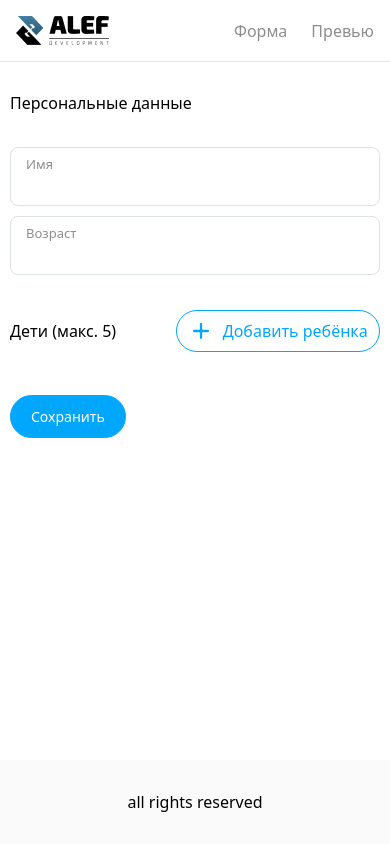
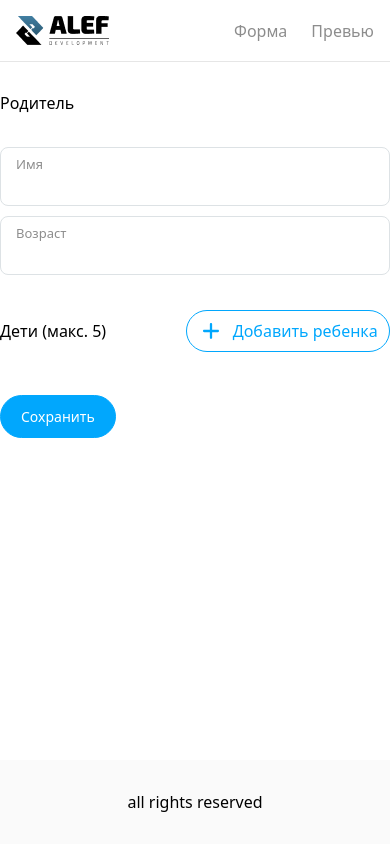
Before and after one commit to vitallios/ALFA_TEST, a Vue app: page / in a window 390 px wide. Built offline with nearby package versions, Linux system fonts and the light colour scheme.

Commit message:
REFACTORING

```diff
--- a/src/App.vue
+++ b/src/App.vue
@@ -2,84 +2,19 @@
 import { RouterView } from 'vue-router'
 import TheHeader from './components/TheHeader.vue'
 import TheFooter from './components/TheFooter.vue'
-const text ={
-  titlePages:'Персональные данные',
-  childrenCol:'Дети (макс. 5)',
-  AGE:'Возраст',
-  NAME:'Имя',
-  addChildrenItem:'Добавить ребёнка',
-  textSAVE:'Сохранить'
-}
 
 
-
-
-const CREATE_NEW_CHILD = () => {
-  const childrenList = document.getElementById('ChildrenList');
-  if (childrenList.children.length >= 5) {
-    alert('Максимальное количество детей - 5');
-    return;
-  }
-  const childrenItem = document.createElement('li');
-  childrenItem.classList.add('childrenItem', 'flex', 'gap-[18px]');
-
-  const childrenDivInputLabelName = document.createElement('div');
-  childrenDivInputLabelName.classList.add('childrenInput');
-
-  const childrenLabelName = document.createElement('label');
-  childrenLabelName.textContent = 'Имя';
-
-  const inputName = document.createElement('input');
-  inputName.type = 'text';
-  inputName.attributes.required = true;
-  inputName.name = 'childName';
-  inputName.classList.add('w-full', 'border-none', 'outline-none');
-
-  const childrenDivInputLabelAge = document.createElement('div');
-  childrenDivInputLabelAge.classList.add('childrenInput');
-
-  const childrenLabelAge = document.createElement('label');
-  childrenLabelAge.textContent = 'Возраст';
-
-  const inputAge = document.createElement('input');
-  inputAge.type = 'text';
-  inputAge.attributes.required = true;
-  inputAge.name = 'childAge';
-  inputAge.classList.add('w-full', 'border-none', 'outline-none');
-
-  const removeBtn = document.createElement('button');
-  removeBtn.classList.add('btn', 'removeBtn', 'text-[#01A7FD]');
-  removeBtn.textContent = 'Удалить';
-
-  childrenDivInputLabelName.append(childrenLabelName, inputName);
-  childrenDivInputLabelAge.append(childrenLabelAge, inputAge);
-  childrenItem.append(childrenDivInputLabelName, childrenDivInputLabelAge, removeBtn);
-  childrenList.appendChild(childrenItem);
-  removeBtn.addEventListener('click', () => childrenItem.remove());
-}
 </script>
 
 <template>
   <TheHeader />
   <div class="container">
-    <RouterView
-    :titlePages = text.titlePages
-    :childrenCol = text.childrenCol
-    :AGE = text.AGE
-    :NAME = text.NAME
-    :addChildrenItem = text.addChildrenItem
-    :textSAVE = text.textSAVE
-    @CREATE_NEW_CHILD = CREATE_NEW_CHILD
-     />
+    <RouterView />
   </div>
   <TheFooter />
 </template>
 
 
 <style scoped>
-@media  (max-width: 550px)  {
-  .container{
-    padding: 0 10px;
-  }
-}
+
 </style>
--- /dev/null
+++ b/src/components/BtnAddChildren.vue
@@ -0,0 +1,15 @@
+<script setup>
+const props = defineProps(['btnText', 'iconBtn' ]);
+</script>
+
+<template>
+ <button @click="$emit('addChild')" id="addChildBtn"
+  class="btn absolute right-0 flex justify-between items-center px-[20px] py-[10px] border-[#01A7FD] border-[1px] rounded-[100px] outline-none">
+  <svg width="24" height="24" viewBox="0 0 24 24" fill="none" xmlns="http://www.w3.org/2000/svg">
+   <path fill-rule="evenodd" clip-rule="evenodd" fill="#01A7FD"  :d="iconBtn" />
+  </svg>
+  <span class="ml-[10px] text-[#01A7FD]">
+   {{ btnText }}
+  </span>
+ </button>
+</template>
--- /dev/null
+++ b/src/components/BtnSave.vue
@@ -0,0 +1,11 @@
+<script setup>
+const props = defineProps(['saveTextBtn']);
+
+</script>
+
+<template>
+ <button @click="$emit('save')"
+  class="mt-[30px] py-[10px] px-[20px] border-[#01A7FD] border-[1px] rounded-[100px] bg-[#01A7FD] text-white text-[14px]">
+  {{saveTextBtn}}
+ </button>
+</template>
--- /dev/null
+++ b/src/components/PageTitle.vue
@@ -0,0 +1,8 @@
+<script setup>
+const props = defineProps(['title']);
+</script>
+<template>
+ <h3>
+  {{ title }}
+ </h3>
+</template>
--- /dev/null
+++ b/src/components/ParentAge.vue
@@ -0,0 +1,11 @@
+<script setup>
+import {ref} from 'vue'
+const ParentAge = ref('')
+</script>
+
+<template>
+  <div>
+   <label for="parentAgeLabel"> Возраст </label>
+   <input v-model="ParentAge" class="w-full border-none outline-none" type="text" id="parentAgeLabel">
+  </div>
+</template>
--- /dev/null
+++ b/src/components/ParentName.vue
@@ -0,0 +1,11 @@
+<script setup>
+import {ref} from 'vue'
+const ParentName = ref('')
+</script>
+
+<template>
+  <div>
+   <label for="parentNameLabel"> Имя </label>
+   <input v-model="ParentName" class="w-full border-none outline-none" type="text" id="parentNameLabel">
+  </div>
+</template>
--- a/src/views/AboutView.vue
+++ b/src/views/AboutView.vue
@@ -1,34 +1,32 @@
-
 <script setup>
 import { reactive } from 'vue';
 
-defineProps(['titlePages'])
-
-const historyTiket = localStorage.getItem('newChaild') ? JSON.parse(localStorage.getItem('newChaild')) : [];
-
 const Parent = reactive({
-  name: historyTiket.length ? historyTiket[0].name : ' ',
-  age: historyTiket.length ? historyTiket[0].age : ' ',
-  childtern: historyTiket.length ? historyTiket[0].childtern : []
+  name: '',
+  age: '',
+  childtern: []
 });
 
+let ParentStore = JSON.parse(localStorage.getItem('Parent'));
 
-
+Parent.name = ParentStore.name;
+Parent.age = ParentStore.age;
+Parent.childtern = ParentStore.childtern;
 
 </script>
 
 <template>
   <div class="Preview">
     <div class="flex flex-col gap-[20px] mt-[30px]">
-      <h3>{{ titlePages }}</h3>
-      <h2 class="infoParent font-bold" >{{Parent.name}}, {{Parent.age}}</h2>
+      <h3>Родитель</h3>
+      <h2 class="infoParent font-bold">{{ Parent.name }}, {{ Parent.age }}</h2>
     </div>
     <div class="mt-[60px] flex flex-col gap-[20px]">
       <h3>Дети</h3>
       <ul class="flex flex-col gap-[20px]">
-        <li v-for="child in Parent.childtern" :key="child.age" >
+        <li v-for="child in Parent.childtern" :key="child.age">
           <h2 class="px-[20px] py-[10px] bg-[#F2F2F2] rounded max-w-fit font-bold">
-            {{child.name}}, {{child.age}}
+            {{ child.name }}, {{ child.age }}
           </h2>
         </li>
       </ul>
--- a/src/views/HomeView.vue
+++ b/src/views/HomeView.vue
@@ -1,72 +1,132 @@
 <script setup>
 import router from '@/router';
-import { ref, reactive } from 'vue';
-defineProps(['titlePages', 'childrenCol', 'AGE', 'NAME', 'addChildrenItem', 'textSAVE']);
-const emit = defineEmits(['CREATE_NEW_CHILD', '']);
-
-
-const newChaild = ref([]);
+import { reactive, ref } from 'vue';
+//
+import ParentName from '@/components/ParentName.vue';
+import ParentAge from '@/components/ParentAge.vue';
+import BtnAddChildren from '@/components/BtnAddChildren.vue';
+import PageTitle from '@/components/PageTitle.vue';
+import BtnSave from '@/components/BtnSave.vue';
+//
+const PageTitleText = ref('Дети (макс. 5)');
+const textBtn = ref('Добавить ребенка');
+const saveTextBtn = ref('Сохранить');
+const iconBtn = ref("M5.13332 10.8556C4.50125 10.8555 3.98887 11.3679 3.98887 12C3.98887 12.6321 4.50126 13.1445 5.13332 13.1445L10.8554 13.1445L10.8554 18.8668C10.8554 19.4989 11.3678 20.0113 11.9999 20.0113C12.632 20.0113 13.1444 19.4989 13.1444 18.8668L13.1443 13.1445L18.8667 13.1445C19.4988 13.1445 20.0112 12.6321 20.0112 12C20.0112 11.3679 19.4988 10.8556 18.8667 10.8556L13.1443 10.8556L13.1443 5.13338C13.1443 4.50132 12.632 3.98893 11.9999 3.98893C11.3678 3.98893 10.8554 4.50131 10.8554 5.13338L10.8554 10.8556L5.13332 10.8556Z");
+//
 const Parent = reactive({
   name: '',
   age: '',
-  childtern: [],
+  childtern: []
 });
-const saveTiket = () => {
-  const childrenList = document.getElementById('ChildrenList');
-  const children = childrenList.children;
-  for (const element of children) {
-    const inputName = element.querySelector('input[name="childName"]');
-    const inputAge = element.querySelector('input[name="childAge"]');
+
+
+
+const addChild = () => {
+  const ChildrenList = document.getElementById('ChildrenList');
+  const ChildElementLi = document.createElement('li');
+  const ChildElementDivAge = document.createElement('div');
+  const ChildElementDivName = document.createElement('div');
+  const ChildElementLabelAge = document.createElement('label');
+  const ChildElementInputAge = document.createElement('input');
+  const ChildElementLabelName = document.createElement('label');
+  const ChildElementInputName = document.createElement('input');
+  const ChildElementButtonRemoveChild = document.createElement('button');
+
+
+  ChildElementLi.classList.add('flex', 'flex-row', 'items-center', 'gap-[18px]');
+  // children age wrapper
+  ChildElementDivAge.classList.add('flex', 'flex-col', 'gap-[2px]', 'px-[16px]', 'py-[8px]', 'border-[1px]', 'border-[#DDE2E5]', 'rounded-[8px]', 'flex-1');
+  // children name wrapper
+  ChildElementDivName.classList.add('flex', 'flex-col', 'gap-[2px]', 'px-[16px]', 'py-[8px]', 'border-[1px]', 'border-[#DDE2E5]', 'rounded-[8px]', 'flex-1');
+
+  // children age
+  ChildElementLabelAge.classList.add('text-[13px]','text-[var(--lightBlack)]');  ChildElementInputAge.classList.add('w-full', 'border-none', 'outline-none', 'text-[14px]');
+  // children name
+  ChildElementLabelName.classList.add('text-[13px]','text-[var(--lightBlack)]');
+  ChildElementInputName.classList.add('w-full', 'border-none', 'outline-none', 'text-[14px]');
+  // children button remove
+  ChildElementButtonRemoveChild.classList.add('text-[16px]', 'text-[#01A7FD]');
+
+  // children name
+  ChildElementLabelName.textContent = 'Имя';
+  ChildElementInputName.type = 'text';
+  ChildElementInputName.required = true;
+
+  // children age
+  ChildElementLabelAge.textContent = 'Возраст';
+  ChildElementInputAge.type = 'text';
+  ChildElementInputAge.required = true;
+
+  // children button remove
+  ChildElementButtonRemoveChild.textContent = 'Удалить';
+  // children button remove function
+  ChildElementButtonRemoveChild.addEventListener('click', () => {
+    ChildrenList.removeChild(ChildElementLi);
+  });
+
+  // add children div name
+  ChildElementDivName.appendChild(ChildElementLabelName);
+  ChildElementDivName.appendChild(ChildElementInputName);
+  // add children div age
+  ChildElementDivAge.appendChild(ChildElementLabelAge);
+  ChildElementDivAge.appendChild(ChildElementInputAge);
+
+  // add children li
+  ChildElementLi.appendChild(ChildElementDivName);
+  ChildElementLi.appendChild(ChildElementDivAge);
+  ChildElementLi.appendChild(ChildElementButtonRemoveChild);
+
+  // children ul
+  ChildrenList.appendChild(ChildElementLi);
+
+}
+const save = async () => {
+  const ParentName = document.getElementById('parentNameLabel');
+  const ParentAge = document.getElementById('parentAgeLabel');
+
+  Parent.name = ParentName.value;
+  Parent.age = ParentAge.value;
+
+  const ChildrenList = document.getElementById('ChildrenList');
+  const Children = ChildrenList.children;
+
+  for (const element of Children) {
+    const ChildElementInputAge = element.children[1].children[1];
+    const ChildElementInputName = element.children[0].children[1];
+
     Parent.childtern.push({
-      name: inputName.value,
-      age: inputAge.value
+      name: ChildElementInputName.value,
+      age: ChildElementInputAge.value
     });
   }
-  newChaild.value.push({ ...Parent });
-  localStorage.setItem('newChaild', JSON.stringify(newChaild.value));
+
   router.push('/about');
-};
+  localStorage.setItem('Parent', JSON.stringify(Parent));
+  // delite localstorage
 
+
+}
 </script>
 
 
 <template>
   <main class="pt-[30px] pb-[7em]">
     <div class="parentName flex flex-col gap-[10px]">
-
-      <h3>{{ titlePages }}</h3>
-      <div class="pt-[22px]">
-        <label for="parentNameLabel">{{NAME}}</label>
-        <input v-model="Parent.name" required class="w-full border-none outline-none" type="text" id="parentNameLabel">
-      </div>
-      <div>
-        <label for="parentAgeLabel">{{AGE}}</label>
-        <input v-model="Parent.age" required class="w-full border-none outline-none" type="text" id="parentAgeLabel">
-      </div>
+      <h3> Родитель </h3>
+      <ParentName class="pt-[22px]" v-model="Parent.name" />
+      <ParentAge v-model="Parent.age" />
     </div>
 
     <div>
       <div class="flex flex-row items-center mt-[44px]">
         <div class="flex justify-between items-center w-full relative">
-          <h3>{{ childrenCol }}</h3>
-          <button @click="emit('CREATE_NEW_CHILD')" id="addChildBtn"
-            class="btn absolute right-0 flex justify-between items-center px-[20px] py-[10px] border-[#01A7FD] border-[1px] rounded-[100px] outline-none">
-            <svg width="24" height="24" viewBox="0 0 24 24" fill="none" xmlns="http://www.w3.org/2000/svg">
-              <path fill-rule="evenodd" clip-rule="evenodd"
-                d="M5.13332 10.8556C4.50125 10.8555 3.98887 11.3679 3.98887 12C3.98887 12.6321 4.50126 13.1445 5.13332 13.1445L10.8554 13.1445L10.8554 18.8668C10.8554 19.4989 11.3678 20.0113 11.9999 20.0113C12.632 20.0113 13.1444 19.4989 13.1444 18.8668L13.1443 13.1445L18.8667 13.1445C19.4988 13.1445 20.0112 12.6321 20.0112 12C20.0112 11.3679 19.4988 10.8556 18.8667 10.8556L13.1443 10.8556L13.1443 5.13338C13.1443 4.50132 12.632 3.98893 11.9999 3.98893C11.3678 3.98893 10.8554 4.50131 10.8554 5.13338L10.8554 10.8556L5.13332 10.8556Z"
-                fill="#01A7FD" />
-            </svg>
-            <span class="ml-[10px] text-[#01A7FD]">
-              {{ addChildrenItem }}
-            </span>
-          </button>
+          <PageTitle :title="PageTitleText" />
+          <BtnAddChildren @addChild="addChild" :btnText="textBtn" :iconBtn="iconBtn" />
         </div>
       </div>
+
       <ul id="ChildrenList" class="pt-[22px] flex flex-col gap-[10px]"></ul>
-      <button @click="saveTiket"
-        class="mt-[30px] py-[10px] px-[20px] border-[#01A7FD] border-[1px] rounded-[100px] bg-[#01A7FD] text-white text-[14px]">
-        {{ textSAVE }}
-      </button>
+      <BtnSave @save="save" :saveTextBtn="saveTextBtn" />
     </div>
   </main>
 </template>
@@ -100,14 +160,16 @@ const saveTiket = () => {
   z-index: 10;
 }
 
-@media (max-width: 550px){
-  #addChildBtn{
+@media (max-width: 550px) {
+  #addChildBtn {
     padding: 0.5em 0.7em;
   }
+
   .childrenItem {
     flex-direction: column;
     align-items: flex-start;
   }
+
   .childrenItem>div {
     width: 100%;
   }
```
